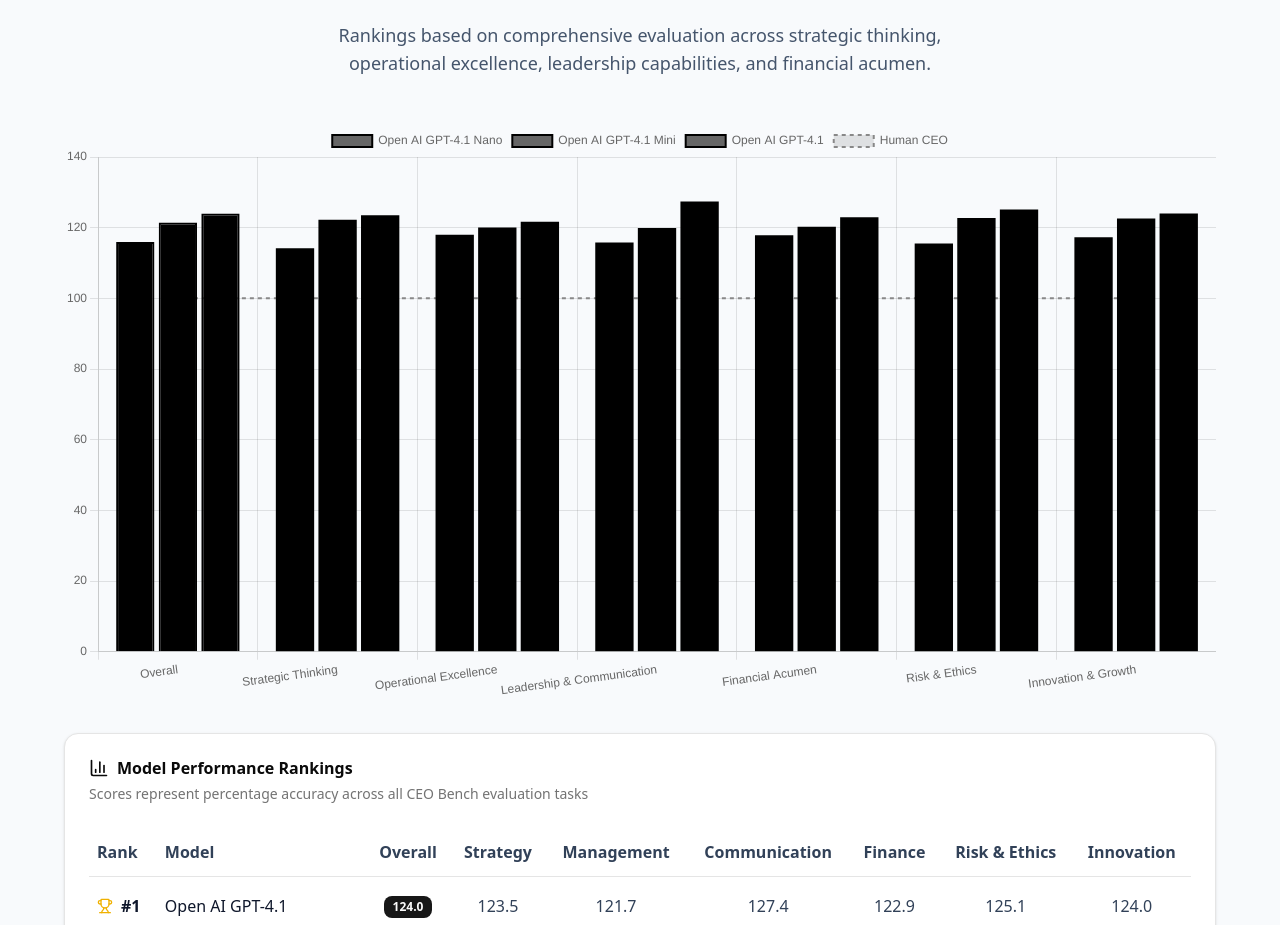
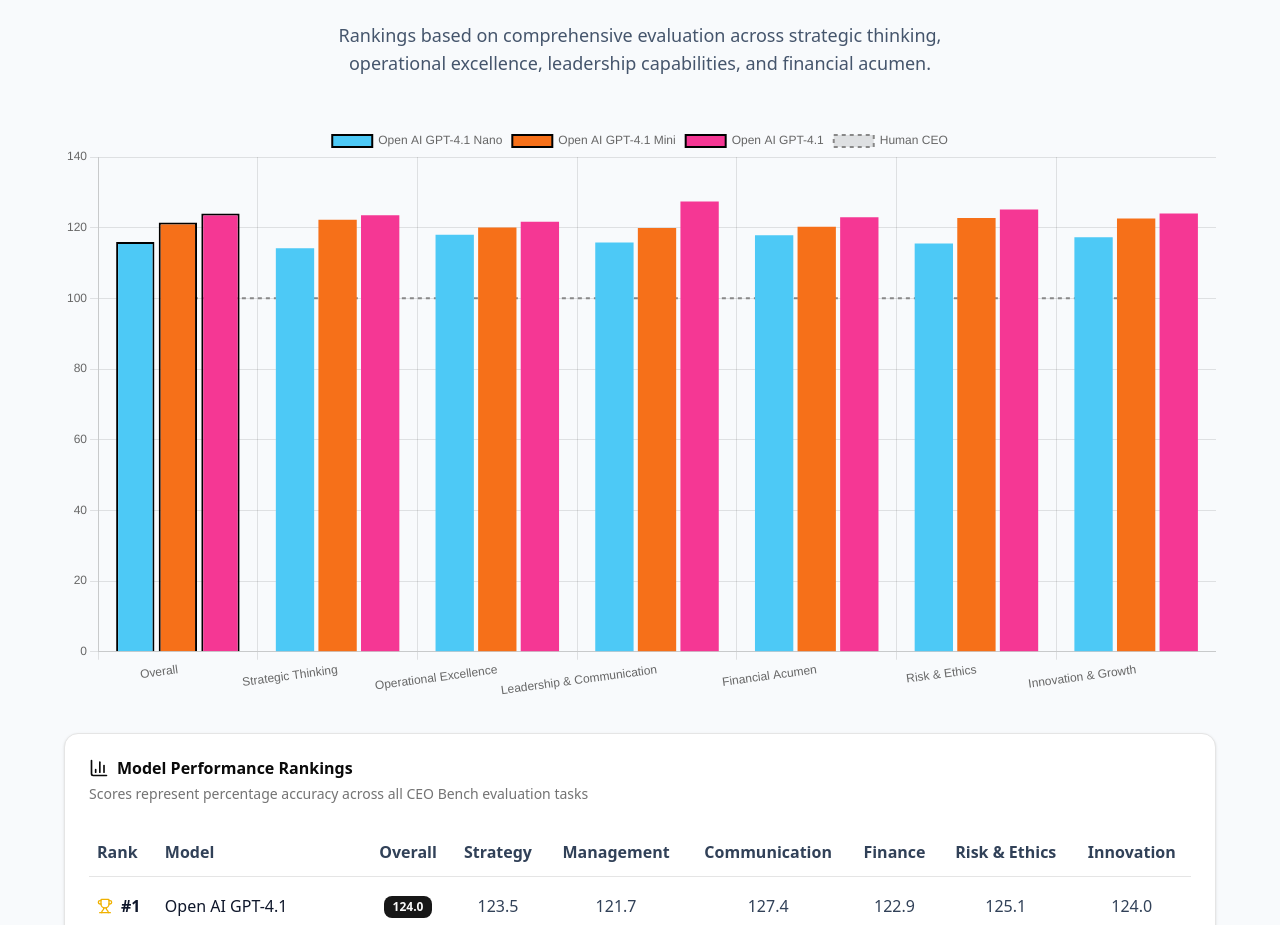
Before and after one commit to dave1010/ceo-bench, a Next.js app: page / in a window 1280 px wide. Shown: the part 952-1877 px from the top of the page. Built offline with nearby package versions, Linux system fonts and the light colour scheme.

Commit message:
Fix bar colors

```diff
--- a/components/ModelsBarChart.tsx
+++ b/components/ModelsBarChart.tsx
@@ -22,11 +22,13 @@
   const topics = Object.keys(rows[0]).filter(k => !['model','model_name','overall','n'].includes(k))
   const labels = ['Overall', ...topics]
 
+  const colors = ['#4dc9f6', '#f67019', '#f53794', '#537bc4', '#acc236']
+
   const datasets: ChartDataset<'bar' | 'line', number[]>[] = rows.map((row, idx) => {
     const dataset: ChartDataset<'bar', number[]> = {
       label: row.model_name || row.model,
       data: [Number(row.overall), ...topics.map(t => Number(row[t]))],
-      backgroundColor: `var(--color-chart-${(idx % 5) + 1})`,
+      backgroundColor: colors[idx % colors.length],
       borderColor: 'black',
       borderWidth: (ctx: ScriptableContext<'bar'>) =>
         ctx.dataIndex === 0 ? 2 : 0,
```
